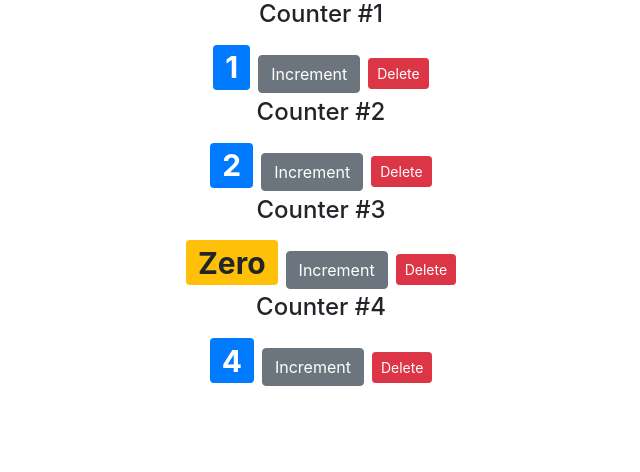
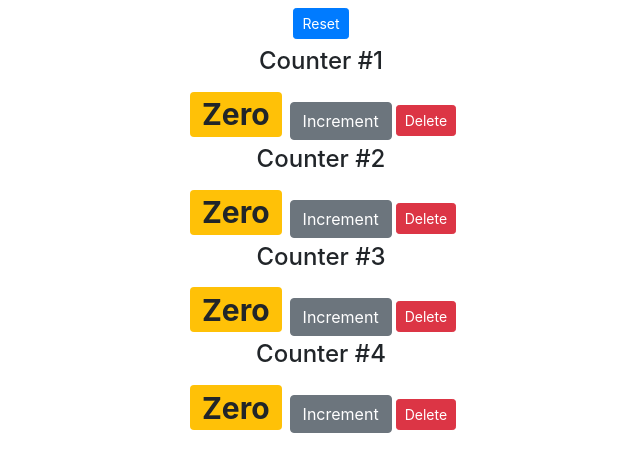
Before and after one commit to andresev/counter-react-app, a React (Create React App) app: page / in a window 1280 px wide. Shown: the top 472 px of the page, without its empty margins (319-959 px from the left). Built offline with nearby package versions, Linux system fonts and the light colour scheme.

Commit message:
Moved handleIncrement function to Counters to be able to use reset

```diff
--- a/src/components/Counter.jsx
+++ b/src/components/Counter.jsx
@@ -1,36 +1,31 @@
 import React, { Component } from "react";
 
 class Counter extends Component {
-  // constructor(props) {
-  //   super(props);
-  //   this.handleIncrement = this.handleIncrement.bind(this);
-  // }
-
-  state = {
-    value: this.props.counter.value,
-  };
+  // state = {
+  //   value: this.props.counter.value,
+  // };
 
   styles = {
     fontSize: 30,
   };
 
   formatCount() {
-    const { value: value } = this.state;
+    const { value: value } = this.props.counter;
     return value === 0 ? "Zero" : value;
   }
 
   getBadgeClasses() {
     let classes = "badge m-2 badge-";
-    classes += this.state.value === 0 ? "warning" : "primary";
+    classes += this.props.counter.value === 0 ? "warning" : "primary";
     return classes;
   }
 
-  handleIncrement = (product) => {
-    console.log(product);
-    this.setState({
-      value: this.state.value + 1,
-    });
-  };
+  // handleIncrement = (product) => {
+  //   console.log(product);
+  //   this.setState({
+  //     value: this.state.value + 1,
+  //   });
+  // };
 
   render() {
     return (
@@ -40,15 +35,14 @@
           {this.formatCount()}
         </span>
         <button
-          onClick={() => this.handleIncrement("Passing string as parameter")}
+          onClick={() => this.props.onIncrement(this.props.counter)}
           className="btn btn-secondary"
         >
           Increment
         </button>
         <button
           onClick={() => this.props.onDelete(this.props.counter.id)}
-          type="button"
-          className="btn btn-danger btn-sm m-2"
+          className="btn btn-danger btn-sm m-1"
         >
           Delete
         </button>
--- a/src/components/Counters.jsx
+++ b/src/components/Counters.jsx
@@ -4,10 +4,10 @@
 class Counters extends Component {
   state = {
     counters: [
-      { id: 1, value: 1 },
-      { id: 2, value: 2 },
+      { id: 1, value: 0 },
+      { id: 2, value: 0 },
       { id: 3, value: 0 },
-      { id: 4, value: 4 },
+      { id: 4, value: 0 },
     ],
   };
 
@@ -18,14 +18,48 @@
     const counter = this.state.counters.filter((c) => c.id !== counterId);
     this.setState({ counters: counter });
   };
+
+  handleReset = () => {
+    console.log("Handle Reset was pressed");
+    const resetCounter = this.state.counters.map((c) => {
+      c.value = 0;
+      return c;
+    });
+    console.log(resetCounter);
+    this.setState({ resetCounter });
+  };
+
+  handleIncrement = (counter) => {
+    console.log("Increment button pressed");
+    const counters = [...this.state.counters];
+    const index = counters.indexOf(counter);
+    counters[index] = { ...counter };
+    counters[index].value++;
+
+    this.setState({ counters });
+
+    //This tested to see if it didnt change the state, only the new counters array
+    //counters[0] = { ...stateCounter };
+    //counters[0].value++;
+    //console.log(this.state.counters[0]);
+  };
+
   render() {
     return (
       <div>
+        <button
+          onClick={this.handleReset}
+          className="btn btn-primary btn-sm m-2"
+        >
+          Reset
+        </button>
+
         {this.state.counters.map((counter) => (
           //  Counter initialized and onDelete prop is being used in "Counter" Component for info
           <Counter
             key={counter.id}
             onDelete={this.handleDelete}
+            onIncrement={this.handleIncrement}
             counter={counter}
 
             //Was replaced by just moving the whole counter object state
```
